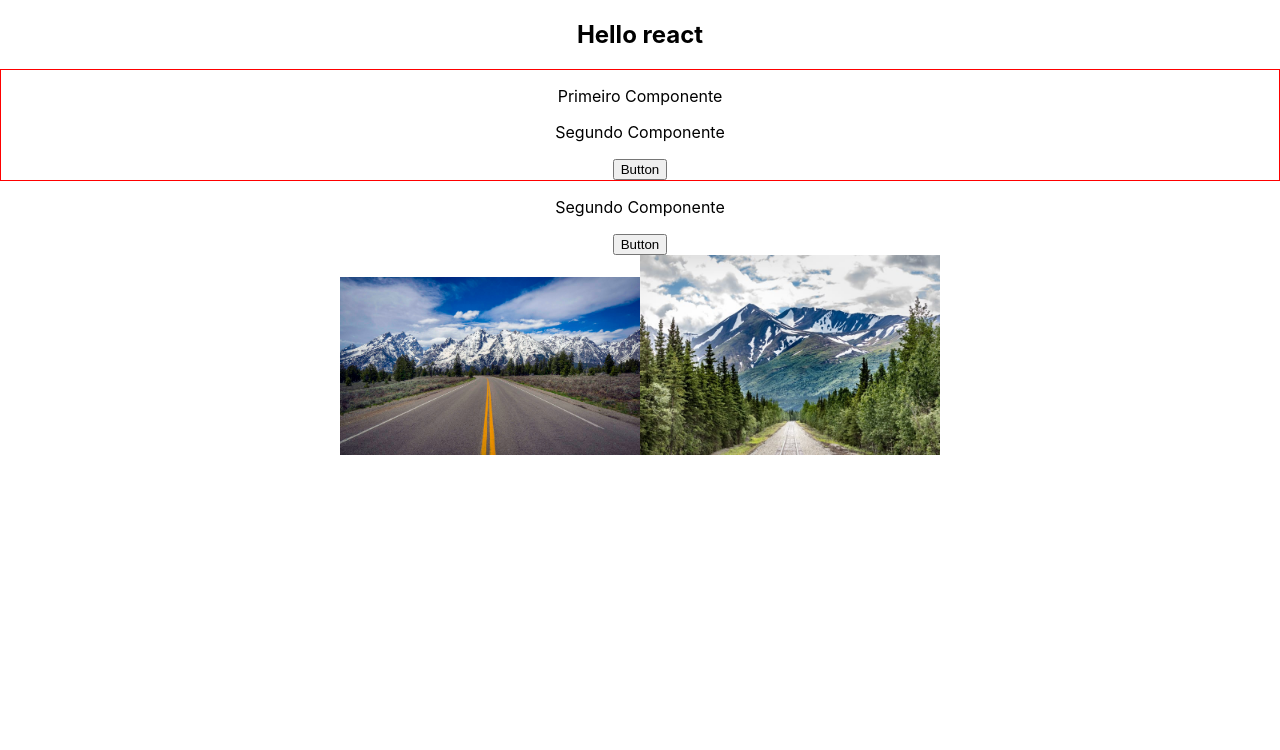
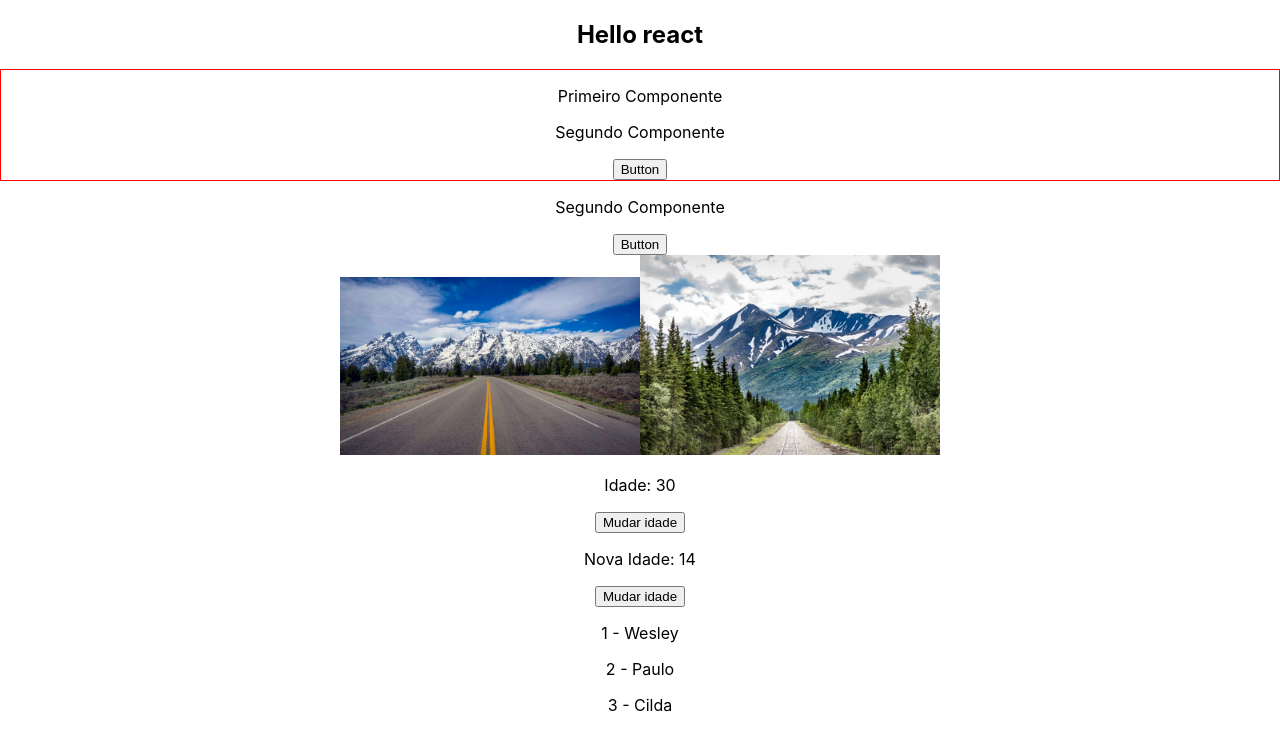
Before and after one commit to wesley-moraes/todolist, a React (Create React App) app: page / in a window 1280 px wide. Shown: the top 750 px of the page. Built offline with nearby package versions, Linux system fonts and the light colour scheme.

Commit message:
Hooks and List

```diff
--- a/src/App.js
+++ b/src/App.js
@@ -4,6 +4,8 @@ import './App.css';
 import FirstComponent from './components/FirstComponent';
 import AnotherFuncion from './components/AnotherFuncion';
 import Images from './components/Images';
+import Hooks from './components/Hooks';
+import List from './components/List';
 
 function App() {
   return (
@@ -12,6 +14,8 @@ function App() {
       <FirstComponent />
       <AnotherFuncion />
       <Images />
+      <Hooks />
+      <List />
     </div>
   );
 }
--- /dev/null
+++ b/src/components/Hooks.js
@@ -0,0 +1,27 @@
+import { useState } from "react";
+
+const Hooks = () =>{
+
+    let idade = 30
+    const [novaIdade, setNovaIdade] = useState(14)
+
+    const changeAge = () =>{
+        idade = 31;
+        console.log(idade)
+    }
+
+    const changeNewAge = () =>{
+        setNovaIdade(34)
+    }
+
+    return(
+        <div>
+            <p>Idade: {idade}</p>
+            <button onClick={changeAge}>Mudar idade</button>
+            <p>Nova Idade: {novaIdade}</p>
+            <button onClick={changeNewAge}>Mudar idade</button>
+        </div>
+    )
+}
+
+export default Hooks
--- /dev/null
+++ b/src/components/List.js
@@ -0,0 +1,28 @@
+const List = () => {
+    const items = [{
+        id: 1,
+        name: "Wesley"
+    },
+    {
+        id: 2,
+        name: "Paulo"
+    },
+    {
+        id: 3,
+        name: "Cilda"
+    }
+
+    ]
+
+    return(
+        <div>
+            {
+                items.map((item)=>(
+                    <p>{item.id} - {item.name}</p>
+                ))
+            }
+        </div>
+    )
+}
+
+export default List
```
